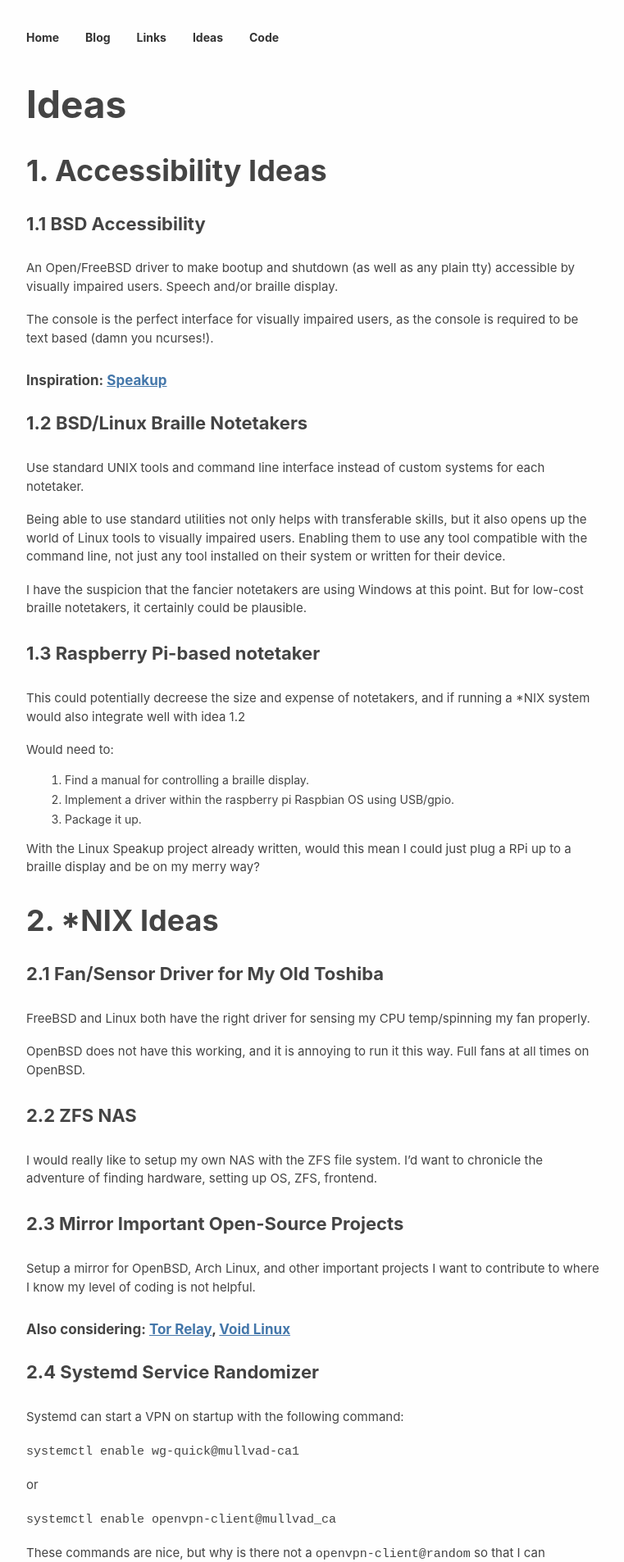
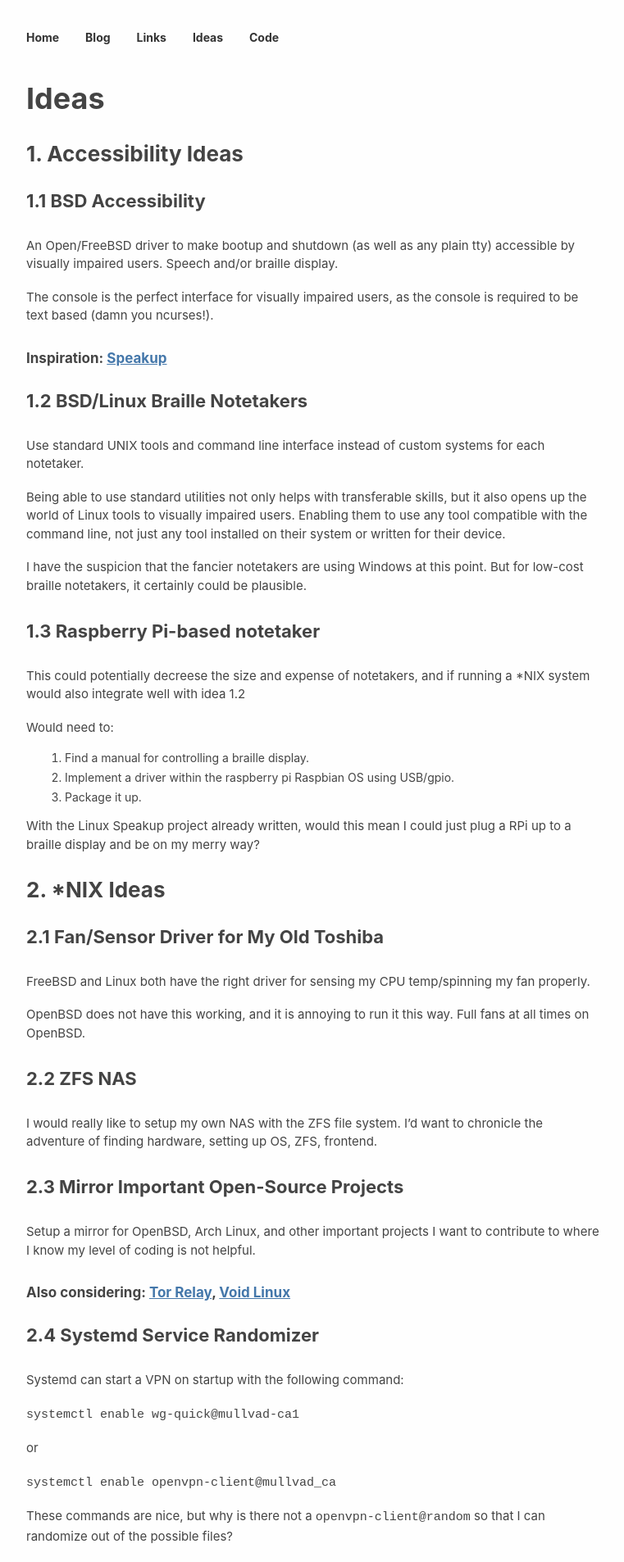
Before and after one commit to TTWNO/tait.tech, a Jekyll site: the page built from ideas/index.md, in a window 1280 px wide. Shown: the top 1906 px of the page at 82% size, without its empty margins (258-1019 px from the left). Built offline with Jekyll 4.4.1, drawn with Linux system fonts in a browser that asks for light colours.

Commit message:
Fix headings

```diff
--- a/ideas/index.md
+++ b/ideas/index.md
@@ -2,9 +2,9 @@
 layout: default
 ---
 
-# Ideas
+## Ideas
 
-## 1. Accessibility Ideas
+### 1. Accessibility Ideas
 
 #### 1.1 BSD Accessibility
 
@@ -43,7 +43,7 @@ Would need to:
 With the Linux Speakup project already written, would this mean I
 could just plug a RPi up to a braille display and be on my merry way?
 
-## 2. *NIX Ideas
+### 2. *NIX Ideas
 
 #### 2.1 Fan/Sensor Driver for My Old Toshiba
 
@@ -88,7 +88,7 @@ should be looking in, and chosing a random file.
 
 Very useful for VPN clients. I have no idea if this has currency anywhere else.
 
-## 3. Language Ideas
+### 3. Language Ideas
 
 #### 3.1 Add Zhuyin Support for [epub-with-pinyin](https://github.com/TTWNO/epub-with-pinyin)
 
@@ -115,7 +115,7 @@ thus stopping their pronunciation to appear above them (Pinyin/Zhuyin).
 Given my interest in similar things, possibly apply to work for them,
 or encourage them to BSD some of their libraries.
 
-## 4. Other Crazy Ideas
+### 4. Other Crazy Ideas
 
 #### 4.1 Podcast: Not Sure What About
 
```
